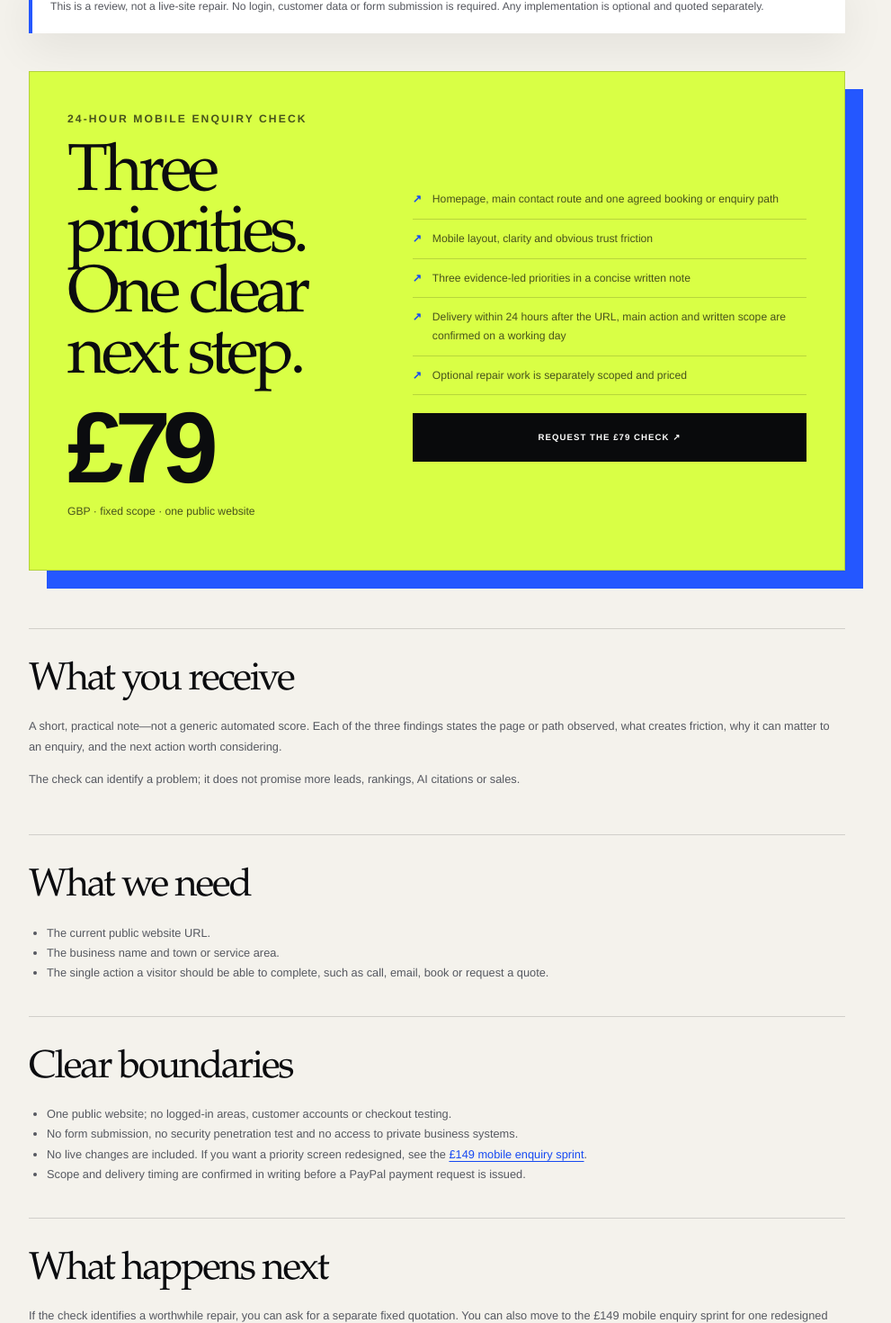
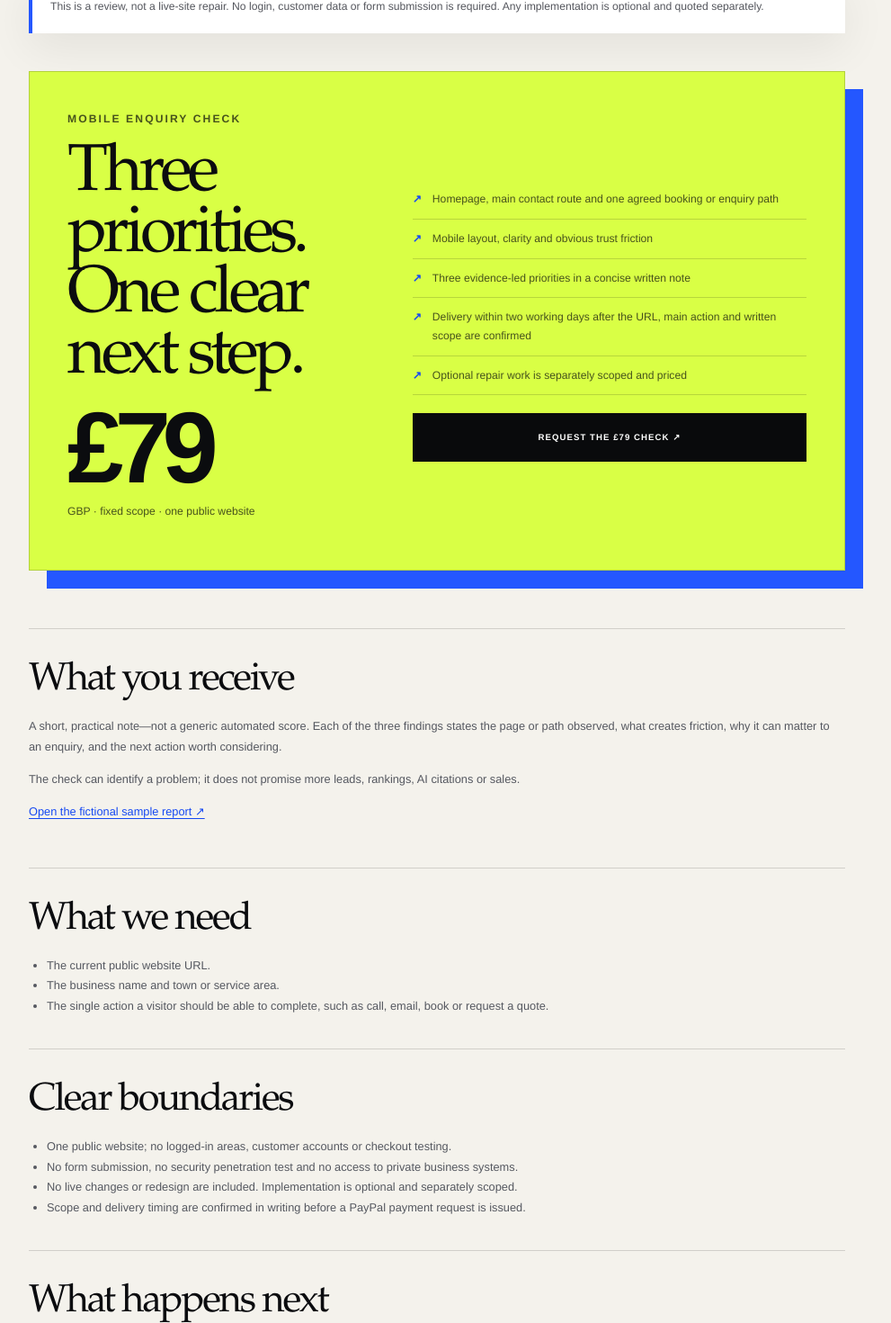
Before and after one commit to linshi156217-bot/linshi156217-bot.github.io, a Next.js app: page /mobile-enquiry-check in a window 1280 px wide. Shown: the part 860-2330 px from the top of the page at 90% size, without its empty margins (154-1145 px from the left). Built offline with nearby package versions, Linux system fonts and the light colour scheme.

Commit message:
Align mobile enquiry check scope and sample (#48)
Co-authored-by: Shi Lin <hello@linshistudio.com>

```diff
--- a/app/mobile-enquiry-check/page.jsx
+++ b/app/mobile-enquiry-check/page.jsx
@@ -4,12 +4,12 @@ const email = "hello@linshistudio.com";
 const requestUrl = `mailto:${email}?subject=%C2%A379%20mobile%20enquiry%20check&body=Business%20name%3A%0ATown%20or%20service%20area%3A%0ACurrent%20website%20URL%3A%0AMain%20action%20you%20want%20a%20mobile%20visitor%20to%20take%3A`;
 
 export const metadata = {
-  title: "£79 mobile enquiry check in 24 hours",
+  title: "£79 mobile enquiry check",
   description:
-    "A fixed-scope 24-hour review of a public service-business website: homepage, contact route and one main booking or enquiry path, with three prioritised findings.",
+    "A fixed-scope review of a public service-business website: homepage, contact route and one main booking or enquiry path, with three prioritised findings.",
   alternates: { canonical: "/mobile-enquiry-check/" },
   openGraph: {
-    title: "£79 mobile enquiry check in 24 hours | Linshi Studio",
+    title: "£79 mobile enquiry check | Linshi Studio",
     description:
       "Three evidence-led priorities for a service-business website's homepage, contact route and main enquiry path.",
     url: "/mobile-enquiry-check/",
@@ -20,7 +20,7 @@ export const metadata = {
 const structuredData = {
   "@context": "https://schema.org",
   "@type": "Service",
-  name: "24-hour mobile enquiry check",
+  name: "Mobile enquiry check",
   provider: {
     "@type": "ProfessionalService",
     name: "Linshi Studio",
@@ -61,7 +61,7 @@ export default function MobileEnquiryCheckPage() {
 
         <section className={styles.sprintPanel} aria-labelledby="check-title">
           <div>
-            <p className={styles.eyebrow}>24-hour mobile enquiry check</p>
+          <p className={styles.eyebrow}>Mobile enquiry check</p>
             <h2 id="check-title">Three priorities.<br />One clear next step.</h2>
             <strong>£79</strong>
             <p>GBP · fixed scope · one public website</p>
@@ -71,7 +71,7 @@ export default function MobileEnquiryCheckPage() {
               <li>Homepage, main contact route and one agreed booking or enquiry path</li>
               <li>Mobile layout, clarity and obvious trust friction</li>
               <li>Three evidence-led priorities in a concise written note</li>
-              <li>Delivery within 24 hours after the URL, main action and written scope are confirmed on a working day</li>
+              <li>Delivery within two working days after the URL, main action and written scope are confirmed</li>
               <li>Optional repair work is separately scoped and priced</li>
             </ul>
             <a href={requestUrl}>Request the £79 check ↗</a>
@@ -82,6 +82,7 @@ export default function MobileEnquiryCheckPage() {
           <h2>What you receive</h2>
           <p>A short, practical note—not a generic automated score. Each of the three findings states the page or path observed, what creates friction, why it can matter to an enquiry, and the next action worth considering.</p>
           <p>The check can identify a problem; it does not promise more leads, rankings, AI citations or sales.</p>
+          <p><a href="/downloads/linshi-mobile-enquiry-check-sample.pdf" target="_blank" rel="noreferrer">Open the fictional sample report ↗</a></p>
         </section>
 
         <section className={styles.section}>
@@ -98,14 +99,14 @@ export default function MobileEnquiryCheckPage() {
           <ul>
             <li>One public website; no logged-in areas, customer accounts or checkout testing.</li>
             <li>No form submission, no security penetration test and no access to private business systems.</li>
-            <li>No live changes are included. If you want a priority screen redesigned, see the <a href="/project-guide/">£149 mobile enquiry sprint</a>.</li>
+            <li>No live changes or redesign are included. Implementation is optional and separately scoped.</li>
             <li>Scope and delivery timing are confirmed in writing before a PayPal payment request is issued.</li>
           </ul>
         </section>
 
         <section className={styles.section}>
           <h2>What happens next</h2>
-          <p>If the check identifies a worthwhile repair, you can ask for a separate fixed quotation. You can also move to the £149 mobile enquiry sprint for one redesigned priority screen, or the £350 website and AI-search review for a broader prioritised assessment.</p>
+          <p>If the check identifies a worthwhile repair, you can ask for a separate fixed quotation. A small fix sprint is normally £250–£450; a focused landing page starts at £650; a small brochure site starts at £1,250. The £350 website and AI-search review is available for a broader prioritised assessment.</p>
         </section>
 
         <a className={styles.cta} href={requestUrl}>
```
Also changed, not shown: 1 other file (tests, documents, lock files or other folders).
